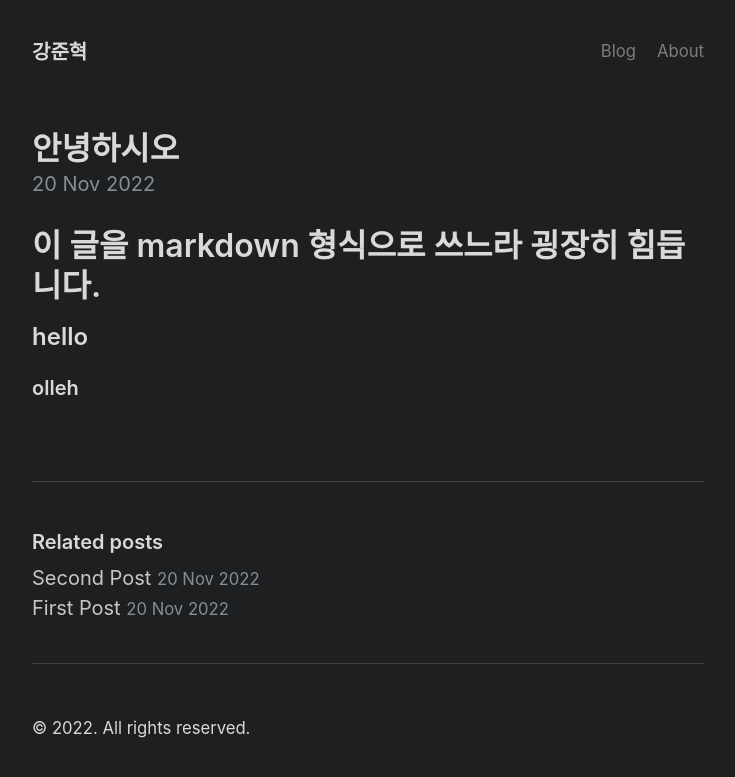
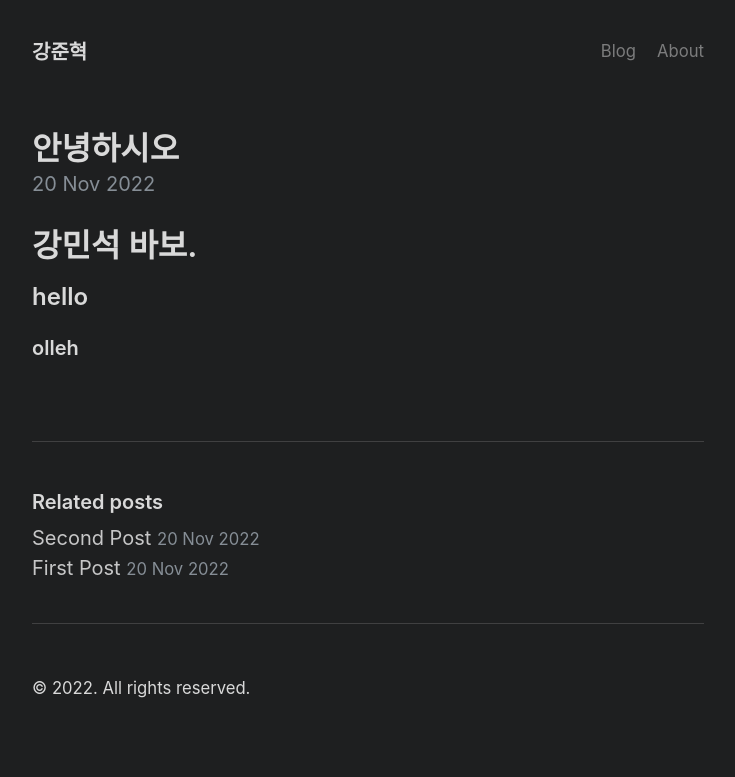
Before and after one commit to eatyourhand/eatyourhand.github.io, a Jekyll site: the page built from docs/_posts/2022-11-20-안녕하시오.md, in a window 1280 px wide. Shown: the top 777 px of the page, without its empty margins (272-1007 px from the left). Built offline with Jekyll 4.4.1, drawn with Linux system fonts in a browser that asks for light colours.

Commit message:
Update 2022-11-20-안녕하시오.md

```diff
--- a/docs/_posts/2022-11-20-안녕하시오.md
+++ b/docs/_posts/2022-11-20-안녕하시오.md
@@ -3,6 +3,6 @@ layout: post
 title: 안녕하시오
 ---
 
-# 이 글을 markdown 형식으로 쓰느라 굉장히 힘듭니다.
+# 강민석 바보.
 ## hello
 ### olleh
```
